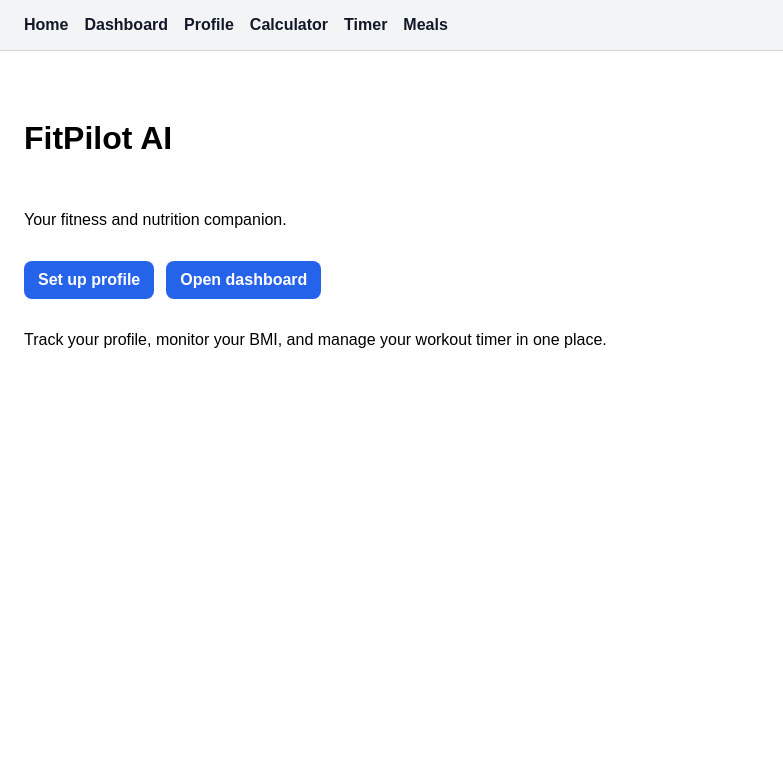
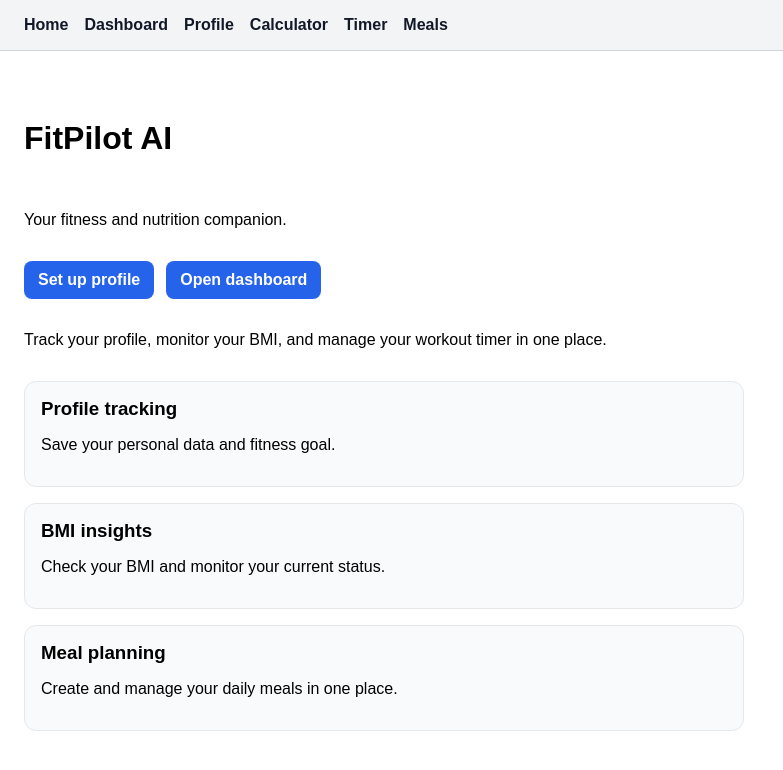
Before and after one commit to VladProtsyshyn/fitpilot-ai, a React (Vite) app: page / in a window 1280 px wide. Shown: the top 770 px of the page, without its empty margins (0-783 px from the left). Built offline with nearby package versions, Linux system fonts and the light colour scheme.

Commit message:
feat: add feature cards to home page

```diff
--- a/src/pages/HomePage/HomePage.css
+++ b/src/pages/HomePage/HomePage.css
@@ -22,3 +22,21 @@
 .home-actions a:hover {
     background-color: #1d4ed8;
 }
+
+.home-features {
+    display: grid;
+    gap: 16px;
+    max-width: 720px;
+}
+
+.home-features div {
+    padding: 16px;
+    background-color: #f9fafb;
+    border: 1px solid #e5e7eb;
+    border-radius: 12px;
+}
+
+.home-features h3 {
+    margin-top: 0;
+    margin-bottom: 8px;
+}
--- a/src/pages/HomePage/HomePage.jsx
+++ b/src/pages/HomePage/HomePage.jsx
@@ -15,6 +15,22 @@ function HomePage() {
                 Track your profile, monitor your BMI, and manage your workout timer in
                 one place.
             </p>
+            <div className="home-features">
+                <div>
+                    <h3>Profile tracking</h3>
+                    <p>Save your personal data and fitness goal.</p>
+                </div>
+
+                <div>
+                    <h3>BMI insights</h3>
+                    <p>Check your BMI and monitor your current status.</p>
+                </div>
+
+                <div>
+                    <h3>Meal planning</h3>
+                    <p>Create and manage your daily meals in one place.</p>
+                </div>
+            </div>
         </div>
     );
 }
```
